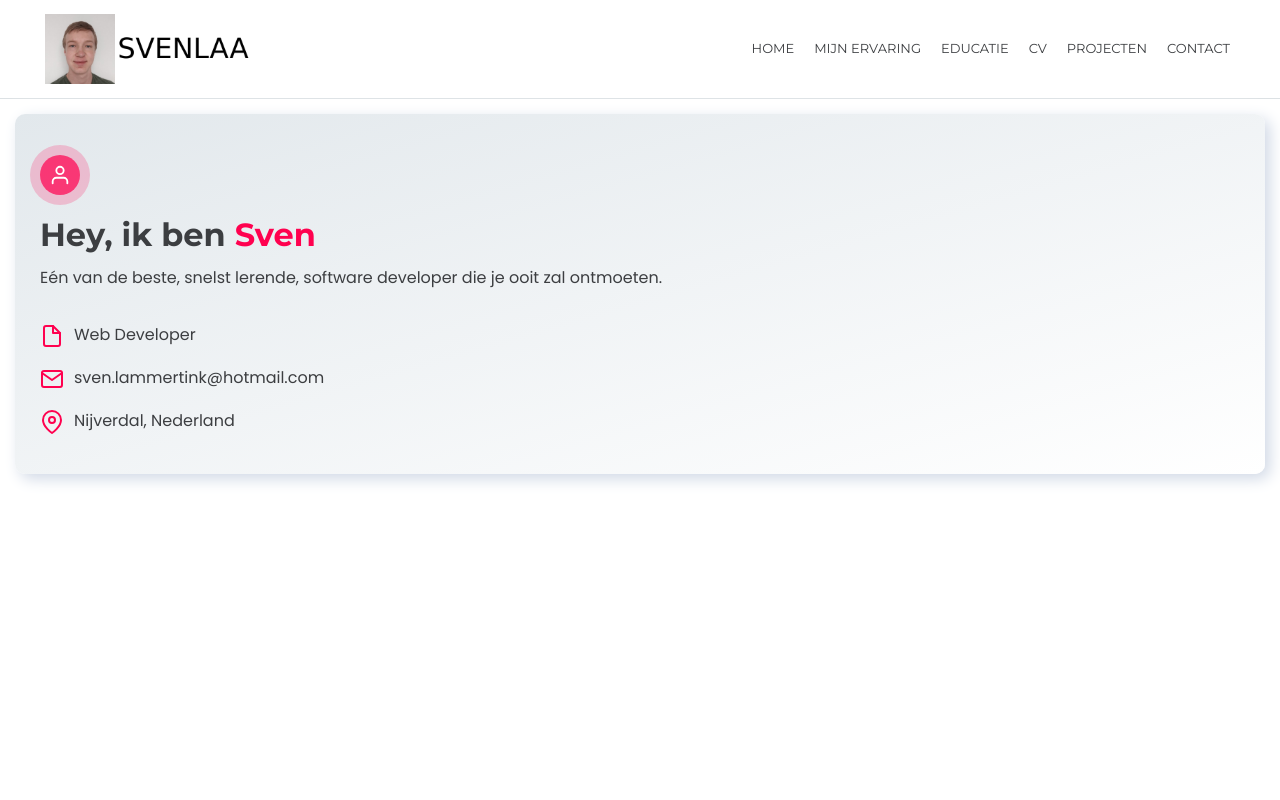
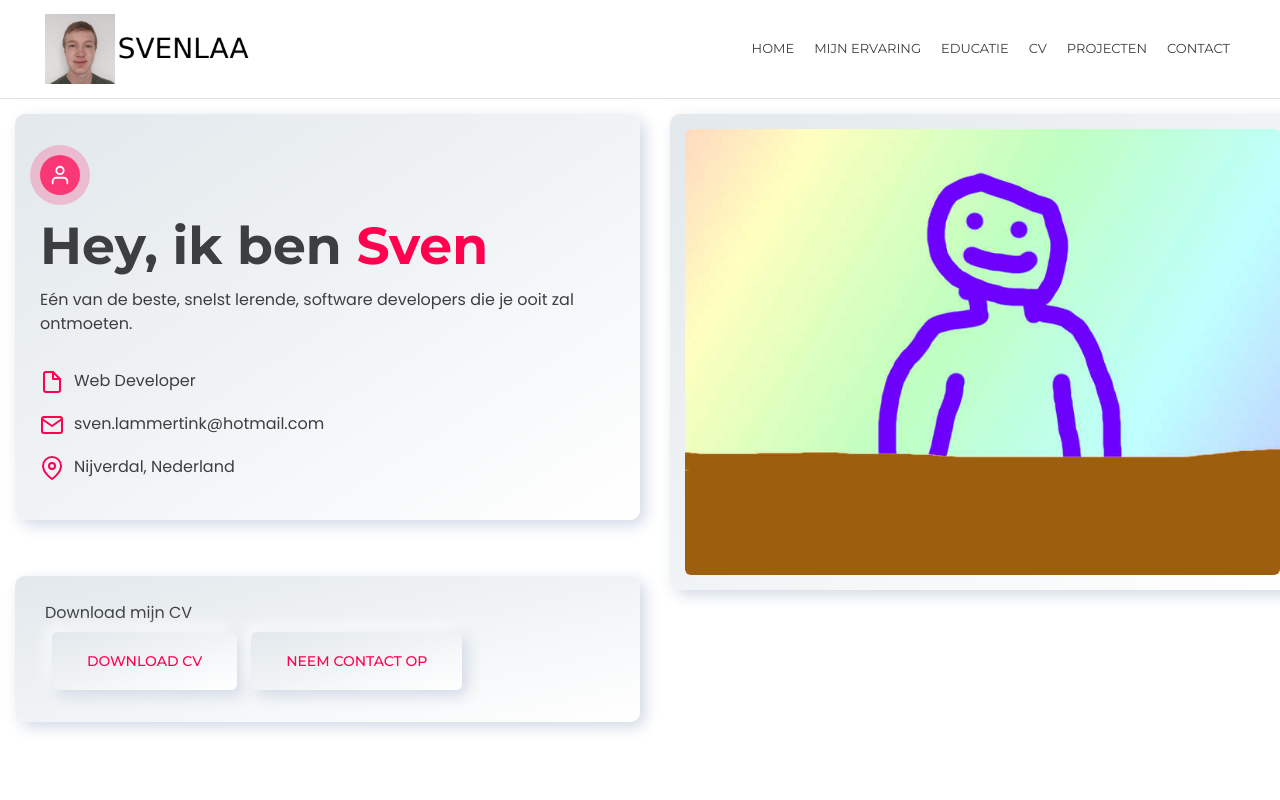
Before and after one commit to Svenlaa/cv-site, a Next.js app: page / in a window 1280 px wide. Shown: the top 800 px of the page. Built offline with nearby package versions, Linux system fonts and the light colour scheme.

Commit message:
Improve desktop responsiveness

```diff
--- a/src/pages/index.tsx
+++ b/src/pages/index.tsx
@@ -20,32 +20,28 @@ const entries = [
   },
 ] as const;
 
-const Home: NextPage = () => {
-  return (
+const Home: NextPage = () => (
   <>
     <Head>
       <title>v2.Svenlaa.com</title>
-        <meta
-          name="description"
-          content="De tweede generatie van Svenlaa.com"
-        />
+      <meta name="description" content="De tweede generatie van Svenlaa.com" />
       <link rel="icon" href="/favicon.ico" />
     </Head>
 
     <NavBar />
-      <main className="flex flex-col gap-[15px] p-[15px]">
-        <div className="grid grid-flow-col grid-cols-1 grid-rows-3">
-          <div className="group mb-[36px]">
+    <main className="container mx-auto flex flex-col gap-[15px] p-[15px]">
+      <div className="flex flex-col gap-[10px] lg:max-h-[80vh] lg:flex-wrap">
+        <div className="group mb-[36px] h-full lg:w-1/2">
           <section className="w-full rounded-[10px] bg-gradient-to-br from-white0 to-white p-[25px] pt-[41px] shadow-white3 duration-400 group-hover:translate-y-[-5px]">
             <div className="mb-[30px]">
               <div className="relative mb-[20px] flex h-[40px] w-[40px] flex-row items-center justify-center rounded-full bg-prime/70 after:absolute after:h-[60px] after:w-[60px] after:rounded-full after:bg-prime/20 ">
                 <FiUser className="trans top-0 left-0 z-10 aspect-square items-center text-[22px] text-white" />
               </div>
-                <h2 className="mb-[11px] font-nav text-[32px] font-bold leading-[40px]">
+              <h2 className="mb-[11px] font-nav text-[32px] font-bold leading-[40px] lg:text-[52px] lg:leading-[62px]">
                 Hey, ik ben <span className="text-prime">Sven</span>
               </h2>
               <p className="text-[16px] leading-6">
-                  Eén van de beste, snelst lerende, software developer die je
+                Eén van de beste, snelst lerende, software developers die je
                 ooit zal ontmoeten.
               </p>
             </div>
@@ -59,7 +55,7 @@ const Home: NextPage = () => {
             </div>
           </section>
         </div>
-          <section className="mt-[10px] h-fit rounded-[10px] bg-gradient-to-br from-white0 to-white p-[25px] px-[20px] pt-[10px] pb-[15px] shadow-white3">
+        <section className="my-[10px] h-full rounded-[10px] bg-gradient-to-br from-white0 to-white px-[20px] py-[15px] shadow-white3 lg:w-1/2">
           <div className="p-[10px]">
             <span className="mb-[20px]">Download mijn CV</span>
             <div className="flex flex-row flex-wrap">
@@ -76,7 +72,7 @@ const Home: NextPage = () => {
             </div>
           </div>
         </section>
-          <section className="rounded-[10px] bg-gradient-to-br from-white0 to-white p-[15px] shadow-white3">
+        <section className="rounded-[10px] bg-gradient-to-br from-white0 to-white p-[15px] shadow-white3 lg:ml-5 lg:w-1/2">
           <div className="relative z-10 aspect-[1.333] w-full overflow-hidden rounded-md">
             <Image
               src="/NewPic.jpg"
@@ -90,6 +86,5 @@ const Home: NextPage = () => {
     </main>
   </>
 );
-};
 
 export default Home;
```
Lines whose indentation alone changed are shown as unchanged.
